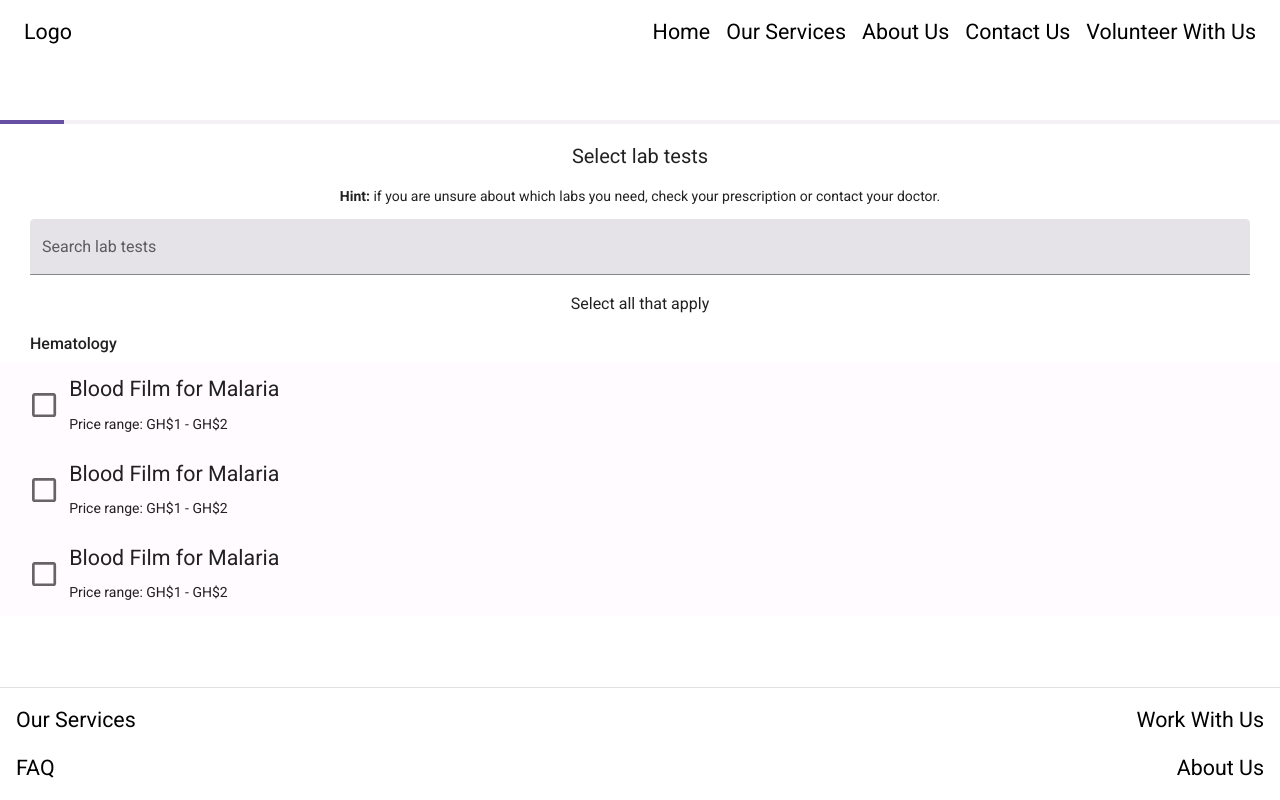
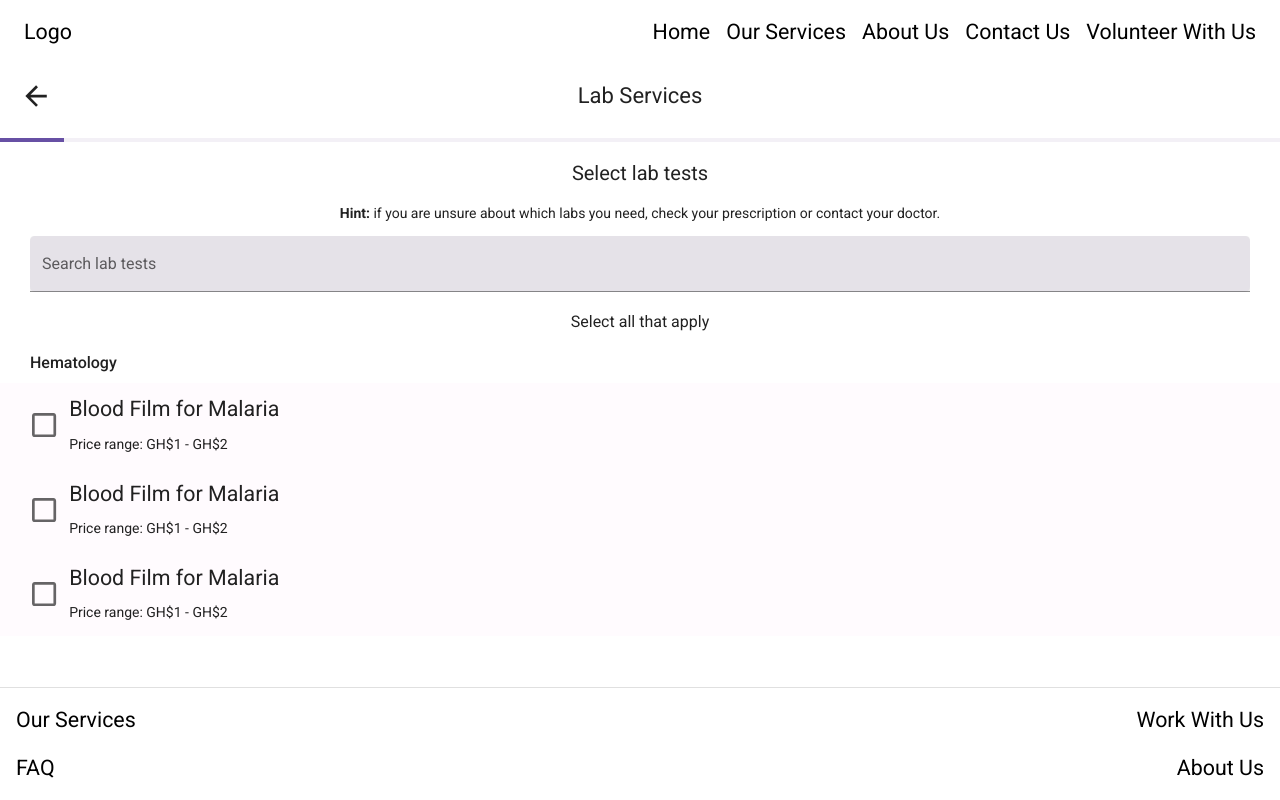
Before and after one commit to connorjchen/hope-health-van, a React (Vite) app in the folder client/: page /labtests in a window 1280 px wide. Built offline with nearby package versions, Linux system fonts and the light colour scheme.

Commit message:
Add header component

```diff
--- /dev/null
+++ b/client/src/components/progressHeader.jsx
@@ -0,0 +1,35 @@
+import React from "react";
+import {
+  Box,
+  Typography,
+  LinearProgress,
+  IconButton,
+  Toolbar,
+  useTheme,
+} from "@mui/material";
+import ArrowBackIcon from "@mui/icons-material/ArrowBack";
+
+const ProgressHeader = ({ title, onBack, progress }) => {
+  const theme = useTheme();
+
+  return (
+    <Box>
+      <Box mb="10px">
+        <Toolbar justify="center" sx={{ minHeight: 0 }}>
+          <IconButton color="inherit" edge="start" onClick={onBack}>
+            <ArrowBackIcon padding="0px" />
+          </IconButton>
+          <Typography variant="h2" align="center" noWrap sx={{ flex: 1 }}>
+            {title}
+          </Typography>
+          <IconButton edge="end" sx={{ visibility: "hidden" }}>
+            <ArrowBackIcon padding="0px" />
+          </IconButton>
+        </Toolbar>
+      </Box>
+      <LinearProgress variant="determinate" value={progress} />
+    </Box>
+  );
+};
+
+export default ProgressHeader;
--- a/client/src/screens/labTests.jsx
+++ b/client/src/screens/labTests.jsx
@@ -3,25 +3,21 @@ import {
   Typography,
   useTheme,
   TextField,
-  LinearProgress,
   FormGroup,
   FormControlLabel,
   Checkbox,
 } from "@mui/material";
+import ProgressHeader from "../components/progressHeader";
 
 function LabTests() {
   const theme = useTheme();
 
   return (
-    <Box
-      sx={{
-        mt: 7, // accomodate for navbar, TODO: alter on navbar size change
-      }}
-    >
-      <LinearProgress variant="determinate" value={5} />
+    <Box>
+      <ProgressHeader title="Lab Services" onBack="" progress={5} />
       <Box px="30px">
         <Box align="center">
-          <Typography variant="h2">Select lab tests</Typography>
+          <Typography variant="h3">Select lab tests</Typography>
           <Typography variant="subtitle1" mb="15px">
             <Box fontWeight="bold" display="inline" component="span">
               Hint:{" "}
@@ -35,11 +31,11 @@ function LabTests() {
             label="Search lab tests"
             variant="filled"
           />
-          <Typography variant="h3">Select all that apply</Typography>
+          <Typography variant="h4">Select all that apply</Typography>
         </Box>
       </Box>
       <Box>
-        <Typography variant="h4" px="30px">
+        <Typography variant="h5" px="30px">
           Hematology
         </Typography>
         <Box px="30px" sx={{ backgroundColor: theme.palette.purple.light }}>
--- a/client/src/theme.js
+++ b/client/src/theme.js
@@ -14,6 +14,11 @@ const theme = createTheme({
     fontFamily: ["Roboto"],
     h2: {
       fontWeight: 400,
+      fontSize: "22px",
+      margin: "0px",
+    },
+    h3: {
+      fontWeight: 400,
       fontSize: "20px",
       margin: "20px",
     },
@@ -22,12 +27,12 @@ const theme = createTheme({
       fontSize: "14px",
       lineHeight: "16px",
     },
-    h3: {
+    h4: {
       fontWeight: 400,
       fontSize: "16px",
       margin: "20px",
     },
-    h4: {
+    h5: {
       fontWeight: 500,
       fontSize: "16px",
       marginTop: "10px",
```
